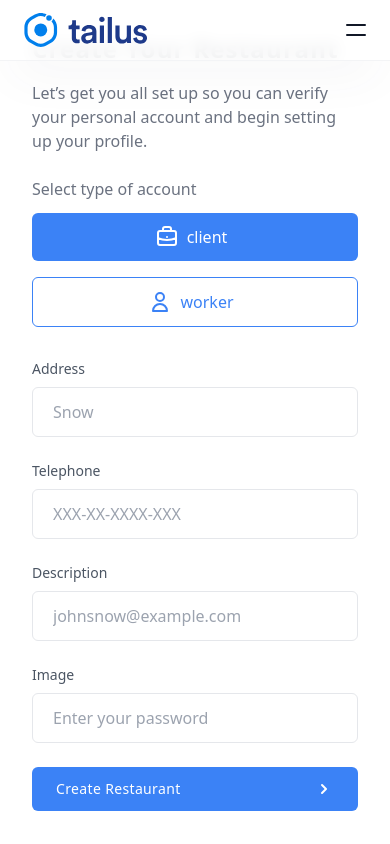
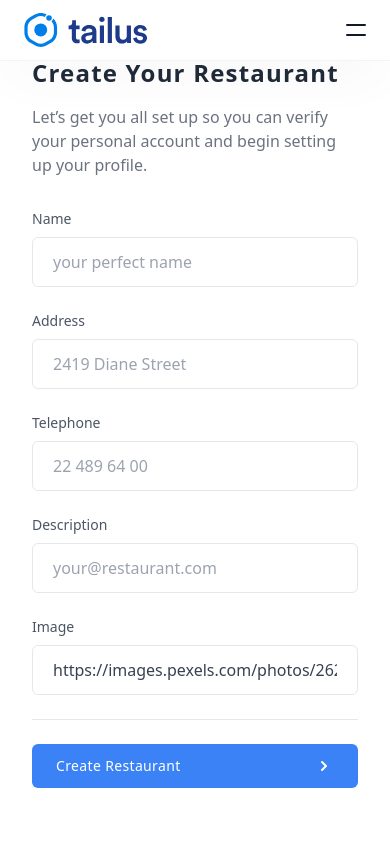
Before and after one commit to LukasThreiro/FoodApp, a Next.js app in the folder application/: page /restaurant/create in a window 390 px wide. Shown: the top 844 px of the page. Built offline with nearby package versions, Linux system fonts and the light colour scheme.

Commit message:
Finalize project

```diff
--- a/application/pages/dish/home.tsx
+++ b/application/pages/dish/home.tsx
@@ -4,11 +4,14 @@ import { useRouter } from "next/router";
 import { useContext, useEffect, useState } from "react";
 import DishContext from "../../context/dish";
 import { Dish } from "../../context/dish";
+import UserContext from "../../context/user";
 
 export default function Home() {
   const router = useRouter();
   const [dishes, setDishes] = useState<Dish[]>([]);
   const dishContext = useContext(DishContext);
+  const userContext = useContext(UserContext);
+
   useEffect(() => {
     const restaurant_key = router.query.restaurant_key as string;
     const data = new FormData();
@@ -20,8 +23,7 @@ export default function Home() {
       .post(`http://localhost:6003/dish/all`, data, {
         headers: { "Content-Type": "multipart/form-data" },
       })
-      .then((res: AxiosResponse) => {
-        console.log(res.data);
+      .then((res: AxiosResponse<Dish[]>) => {
         setDishes(res.data);
       })
       .catch((err: AxiosError) => {
@@ -32,7 +34,21 @@ export default function Home() {
   return (
     <>
       <section className="bg-white dark:bg-gray-900">
-        <div className="container px-6 py-10 mx-auto">
+        <div className="container px-6 py-10 mx-auto pt-24">
+          {userContext.user && (
+            <Link
+              className="bg-blue-500 text-white px-8 py-2 rounded-md"
+              href={{
+                pathname: "/dish/create",
+                query: {
+                  restaurant_key: router.query.restaurant_key,
+                },
+              }}
+            >
+              Add dish
+            </Link>
+          )}
+
           <h1 className="mt-12 text-3xl font-semibold text-center text-gray-800 capitalize lg:text-4xl dark:text-white">
             Our Executive Team
           </h1>
@@ -42,18 +58,6 @@ export default function Home() {
             incidunt ex placeat modi magni quia error alias, adipisci rem
             similique, at omnis eligendi optio eos harum.
           </p>
-
-          <Link
-            className="bg-blue-500 text-white px-8 py-2 rounded-md"
-            href={{
-              pathname: "/dish/create",
-              query: {
-                restaurant_key: router.query.restaurant_key,
-              },
-            }}
-          >
-            Add dish
-          </Link>
 
           <div className="grid grid-cols-1 gap-8 mt-8 xl:mt-16 md:grid-cols-2 xl:grid-cols-4">
             {dishes.map((dish) => (
--- a/application/pages/restaurant/create.tsx
+++ b/application/pages/restaurant/create.tsx
@@ -1,6 +1,7 @@
 import axios, { AxiosError, AxiosResponse } from "axios";
 import { useRouter } from "next/router";
-import { useState } from "react";
+import { useContext, useState } from "react";
+import UserContext from "../../context/user";
 
 interface Input {
   name: string;
@@ -12,31 +13,66 @@ interface Input {
 
 export default function Create() {
   const router = useRouter();
+  const userContext = useContext(UserContext);
+  const [error, setError] = useState<string>("");
   const [input, setInput] = useState<Input>({
-    name: "dsadsa",
+    name: "",
     address: "",
     telephone: "",
     description: "",
-    image: "",
+    image:
+      "https://images.pexels.com/photos/262978/pexels-photo-262978.jpeg?auto=compress&cs=tinysrgb&w=1200",
   });
 
+  const validate = (): string => {
+    if (input.name.length < 2 || input.name.length > 50) {
+      return "Name has to be in range of 2 to 50 characters";
+    }
+
+    if (input.address.length < 2 || input.address.length > 50) {
+      return "Address has to be in range of 2 to 50 characters";
+    }
+
+    if (input.telephone.length != 9) {
+      return "Telephone in to valid";
+    }
+
+    if (input.description.length < 2 || input.description.length > 50) {
+      return "Address has to be in range of 2 to 50 characters";
+    }
+
+    if (userContext.user === null) {
+      return "you need to be logged in to perform this operation";
+    }
+
+    return "";
+  };
+
   const createRestaurant = () => {
+    const message = validate();
+    if (message !== "") {
+      setError(message);
+      return;
+    }
+
     let data = new FormData();
     data.append("name", input.name);
     data.append("address", input.address);
     data.append("telephone", input.telephone);
     data.append("description", input.description);
     data.append("image", input.image);
+    data.append("restaurant_key", userContext.user?._id);
 
     axios
       .post(`http://localhost:6003/restaurant/add`, data, {
         headers: { "Content-Type": "multipart/form-data" },
       })
       .then((res: AxiosResponse) => {
+        setError("");
         router.push("/restaurant/home");
       })
-      .catch((err: AxiosError) => {
-        console.log(err);
+      .catch((err: AxiosError<string>) => {
+        setError(err.message);
       });
   };
 
@@ -47,8 +83,7 @@ export default function Create() {
           <div
             className="hidden bg-cover lg:block lg:w-2/5"
             style={{
-              backgroundImage:
-                "url('https://images.unsplash.com/photo-1494621930069-4fd4b2e24a11?ixlib=rb-1.2.1&ixid=MnwxMjA3fDB8MHxwaG90by1wYWdlfHx8fGVufDB8fHx8&auto=format&fit=crop&w=715&q=80')",
+              backgroundImage: `url('${input.image}')`,
             }}
           ></div>
 
@@ -63,53 +98,29 @@ export default function Create() {
                 and begin setting up your profile.
               </p>
 
-              <div className="mt-6">
-                <h1 className="text-gray-500 dark:text-gray-300">
-                  Select type of account
-                </h1>
-
-                <div className="mt-3 md:flex md:items-center md:-mx-2">
-                  <button className="flex justify-center w-full px-6 py-3 text-white bg-blue-500 rounded-md md:w-auto md:mx-2 focus:outline-none">
-                    <svg
-                      xmlns="http://www.w3.org/2000/svg"
-                      className="w-6 h-6"
-                      fill="none"
-                      viewBox="0 0 24 24"
-                      stroke="currentColor"
-                      strokeWidth="2"
-                    >
-                      <path
-                        strokeLinecap="round"
-                        strokeLinejoin="round"
-                        d="M21 13.255A23.931 23.931 0 0112 15c-3.183 0-6.22-.62-9-1.745M16 6V4a2 2 0 00-2-2h-4a2 2 0 00-2 2v2m4 6h.01M5 20h14a2 2 0 002-2V8a2 2 0 00-2-2H5a2 2 0 00-2 2v10a2 2 0 002 2z"
-                      />
-                    </svg>
-
-                    <span className="mx-2">client</span>
-                  </button>
-
-                  <button className="flex justify-center w-full px-6 py-3 mt-4 text-blue-500 border border-blue-500 rounded-md md:mt-0 md:w-auto md:mx-2 dark:border-blue-400 dark:text-blue-400 focus:outline-none">
-                    <svg
-                      xmlns="http://www.w3.org/2000/svg"
-                      className="w-6 h-6"
-                      fill="none"
-                      viewBox="0 0 24 24"
-                      stroke="currentColor"
-                      strokeWidth="2"
-                    >
-                      <path
-                        strokeLinecap="round"
-                        strokeLinejoin="round"
-                        d="M16 7a4 4 0 11-8 0 4 4 0 018 0zM12 14a7 7 0 00-7 7h14a7 7 0 00-7-7z"
-                      />
-                    </svg>
-
-                    <span className="mx-2">worker</span>
-                  </button>
-                </div>
-              </div>
+              {error && <p className="mt-8 text-red-500 text-lg">{error}</p>}
 
               <form className="grid grid-cols-1 gap-6 mt-8 md:grid-cols-2">
+                <div>
+                  <label className="block mb-2 text-sm text-gray-600 dark:text-gray-200">
+                    Name
+                  </label>
+                  <input
+                    onChange={(
+                      event: React.ChangeEvent<HTMLInputElement>
+                    ): void => {
+                      setInput({
+                        ...input,
+                        name: event.target.value,
+                      });
+                    }}
+                    value={input.name}
+                    type="text"
+                    placeholder="your perfect name"
+                    className="block w-full px-5 py-3 mt-2 text-gray-700 placeholder-gray-400 bg-white border border-gray-200 rounded-md dark:placeholder-gray-600 dark:bg-gray-900 dark:text-gray-300 dark:border-gray-700 focus:border-blue-400 dark:focus:border-blue-400 focus:ring-blue-400 focus:outline-none focus:ring focus:ring-opacity-40"
+                  />
+                </div>
+
                 <div>
                   <label className="block mb-2 text-sm text-gray-600 dark:text-gray-200">
                     Address
@@ -125,7 +136,7 @@ export default function Create() {
                     }}
                     value={input.address}
                     type="text"
-                    placeholder="Snow"
+                    placeholder="2419 Diane Street"
                     className="block w-full px-5 py-3 mt-2 text-gray-700 placeholder-gray-400 bg-white border border-gray-200 rounded-md dark:placeholder-gray-600 dark:bg-gray-900 dark:text-gray-300 dark:border-gray-700 focus:border-blue-400 dark:focus:border-blue-400 focus:ring-blue-400 focus:outline-none focus:ring focus:ring-opacity-40"
                   />
                 </div>
@@ -144,7 +155,7 @@ export default function Create() {
                         telephone: event.target.value,
                       });
                     }}
-                    placeholder="XXX-XX-XXXX-XXX"
+                    placeholder="22 489 64 00"
                     className="block w-full px-5 py-3 mt-2 text-gray-700 placeholder-gray-400 bg-white border border-gray-200 rounded-md dark:placeholder-gray-600 dark:bg-gray-900 dark:text-gray-300 dark:border-gray-700 focus:border-blue-400 dark:focus:border-blue-400 focus:ring-blue-400 focus:outline-none focus:ring focus:ring-opacity-40"
                   />
                 </div>
@@ -163,7 +174,7 @@ export default function Create() {
                         description: event.target.value,
                       });
                     }}
-                    placeholder="johnsnow@example.com"
+                    placeholder="your@restaurant.com"
                     className="block w-full px-5 py-3 mt-2 text-gray-700 placeholder-gray-400 bg-white border border-gray-200 rounded-md dark:placeholder-gray-600 dark:bg-gray-900 dark:text-gray-300 dark:border-gray-700 focus:border-blue-400 dark:focus:border-blue-400 focus:ring-blue-400 focus:outline-none focus:ring focus:ring-opacity-40"
                   />
                 </div>
@@ -187,6 +198,7 @@ export default function Create() {
                   />
                 </div>
 
+                <hr />
                 <p
                   onClick={() => createRestaurant()}
                   className="cursor-pointer flex items-center justify-between w-full px-6 py-3 text-sm tracking-wide text-white capitalize transition-colors duration-300 transform bg-blue-500 rounded-md hover:bg-blue-400 focus:outline-none focus:ring focus:ring-blue-300 focus:ring-opacity-50"
--- a/application/pages/restaurant/home.tsx
+++ b/application/pages/restaurant/home.tsx
@@ -1,8 +1,8 @@
 import axios, { AxiosResponse, AxiosError } from "axios";
-import Image from "next/image";
 import Link from "next/link";
 import { useRouter } from "next/router";
-import { useEffect, useState } from "react";
+import { useContext, useEffect, useState } from "react";
+import UserContext from "../../context/user";
 
 interface Restaurant {
   _id: string;
@@ -17,6 +17,8 @@ interface Restaurant {
 export default function Home() {
   const router = useRouter();
   const [restaurants, setRestaurants] = useState<Restaurant[]>([]);
+  const userContext = useContext(UserContext);
+
   useEffect(() => {
     axios
       .post(`http://localhost:6003/restaurant/all`, new FormData(), {
@@ -37,13 +39,14 @@ export default function Home() {
           Restaurants
         </h1>
         <h4 className="text-xl my-4">What would you like to eat?</h4>
+        {userContext.user && (
           <Link
             className="bg-blue-500 text-white px-8 py-2 rounded-md"
             href="/restaurant/create"
           >
             Create new restaurant
           </Link>
-
+        )}
         <div className="grid grid-cols-1 gap-8 mt-8 md:mt-16 md:grid-cols-2">
           {restaurants.map((restaurant) => (
             <div
```
Also changed, not shown: application/pages/dish/create.tsx (+36 -3 lines), application/pages/order/home.tsx (+40 -1 lines), 2 other files (tests, documents, lock files or other folders). Lines whose indentation alone changed are shown as unchanged.
